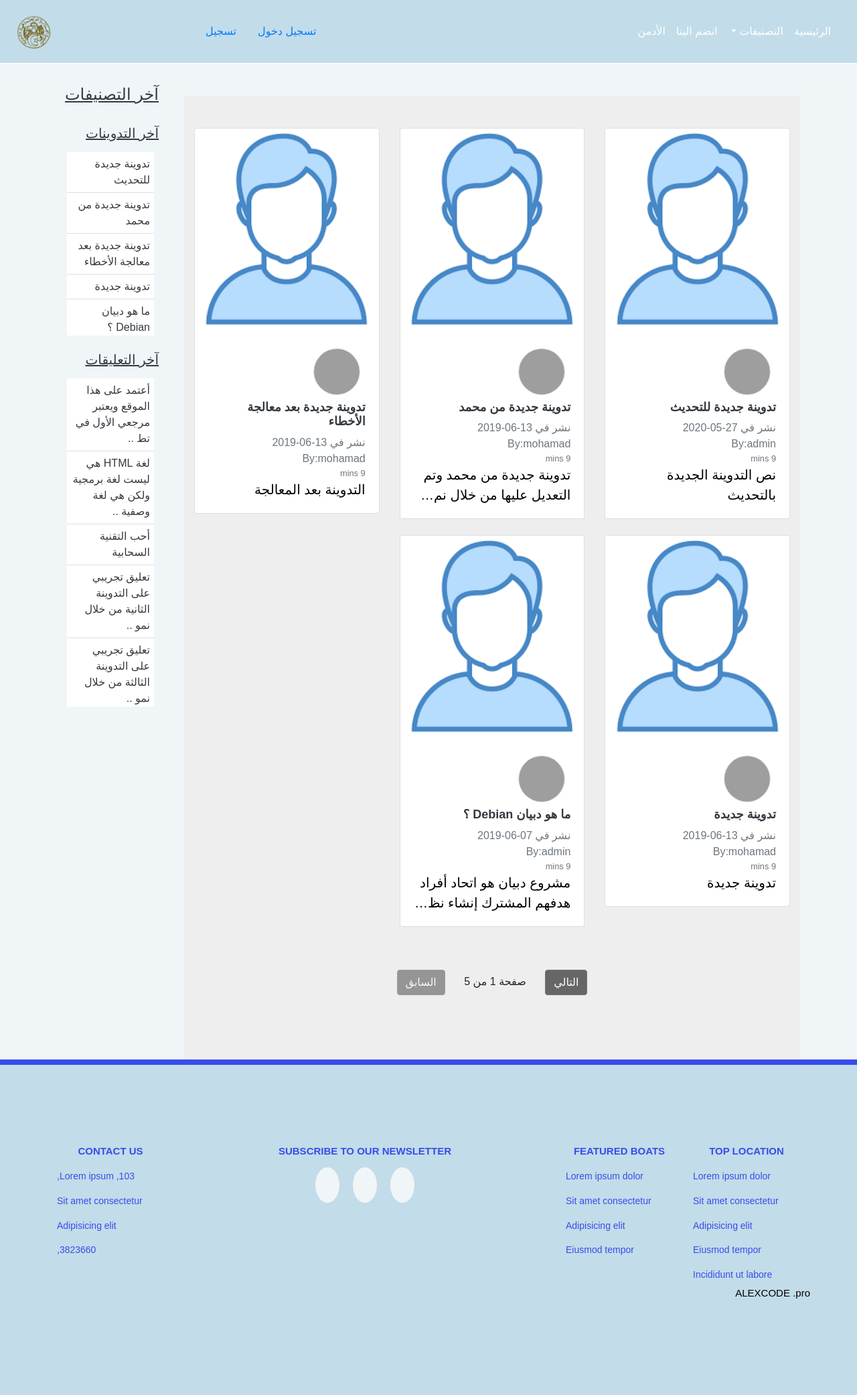
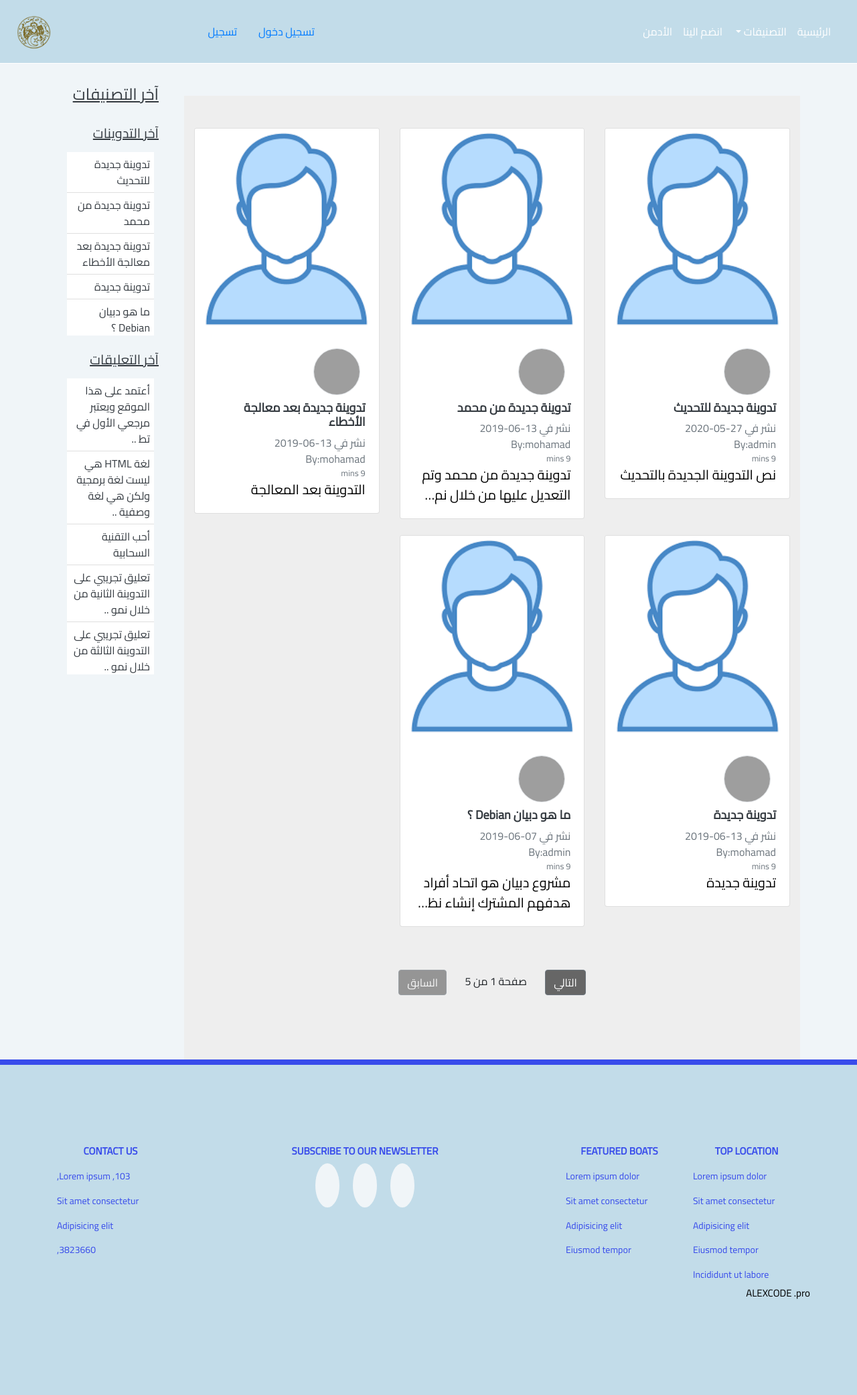
Before and after one commit to AhmedFahmy-cyber/Dj_Prj_Algo, a Django app: page /allposts/ in a window 1280 px wide. Shown: the whole page at 67% size. Run offline with Django 3.2, Linux system fonts and the light colour scheme; data comes from the database, SQL or seed files in the repository; data that the repository does not hold is empty; some libraries are stand-ins or nearby versions; grey boxes are pictures that could not be loaded.

Commit message:
third push fonts modify

```diff
--- a/src/blog/templates/blog/base.html
+++ b/src/blog/templates/blog/base.html
@@ -7,6 +7,10 @@
 <head>
     <meta charset="utf-8">
     <meta name="viewport" content="width=device-width, initial-scale=1, shrink-to-fit=no">
+    <link rel="preconnect" href="https://fonts.gstatic.com">
+    <link rel="stylesheet" href="icon/fontawesome-free-5.13.1-web/css/all.css">
+    <link href="https://fonts.googleapis.com/css2?family=Cairo&display=swap" rel="stylesheet">
+    <link href="https://fonts.googleapis.com/css?family=Raleway&display=swap" rel="stylesheet" />
     {% if title %}
     <title>مدونة | {{title}}</title>
     {% else %}
--- a/src/blog/templates/blog/base_allposts.html
+++ b/src/blog/templates/blog/base_allposts.html
@@ -7,6 +7,10 @@
 <head>
     <meta charset="utf-8">
     <meta name="viewport" content="width=device-width, initial-scale=1, shrink-to-fit=no">
+    <link rel="preconnect" href="https://fonts.gstatic.com">
+    <link rel="stylesheet" href="icon/fontawesome-free-5.13.1-web/css/all.css">
+    <link href="https://fonts.googleapis.com/css2?family=Cairo&display=swap" rel="stylesheet">
+    <link href="https://fonts.googleapis.com/css?family=Raleway&display=swap" rel="stylesheet" />
     {% if title %}
     <title>مدونة | {{title}}</title>
     {% else %}
@@ -357,7 +361,8 @@
 
                 <div class="collapse navbar-collapse justify-content-start" id="navbarNavAltMarkup">
                     <div class="navbar-nav">
-                        <a class="nav-item nav-link active" href="#">الرئيسية <span class="sr-only">(current)</span>
+                        <a class="nav-item nav-link active" href="{% url 'home' %}">الرئيسية <span
+                                class="sr-only">(current)</span>
                         </a>
                         <li class="nav-item dropdown">
                             <a class="nav-link dropdown-toggle " href="#" id="navbarDropdown" role="button"
--- a/src/blog/templates/blog/base_app.html
+++ b/src/blog/templates/blog/base_app.html
@@ -7,6 +7,10 @@
 <head>
     <meta charset="utf-8">
     <meta name="viewport" content="width=device-width, initial-scale=1, shrink-to-fit=no">
+    <link rel="preconnect" href="https://fonts.gstatic.com">
+    <link rel="stylesheet" href="icon/fontawesome-free-5.13.1-web/css/all.css">
+    <link href="https://fonts.googleapis.com/css2?family=Cairo&display=swap" rel="stylesheet">
+    <link href="https://fonts.googleapis.com/css?family=Raleway&display=swap" rel="stylesheet" />
     {% if title %}
     <title>مدونة | {{title}}</title>
     {% else %}
--- a/src/blog/templates/blog/base_cat.html
+++ b/src/blog/templates/blog/base_cat.html
@@ -7,6 +7,10 @@
 <head>
     <meta charset="utf-8">
     <meta name="viewport" content="width=device-width, initial-scale=1, shrink-to-fit=no">
+    <link rel="preconnect" href="https://fonts.gstatic.com">
+    <link rel="stylesheet" href="icon/fontawesome-free-5.13.1-web/css/all.css">
+    <link href="https://fonts.googleapis.com/css2?family=Cairo&display=swap" rel="stylesheet">
+    <link href="https://fonts.googleapis.com/css?family=Raleway&display=swap" rel="stylesheet" />
     {% if title %}
     <title>مدونة | {{title}}</title>
     {% else %}
```
